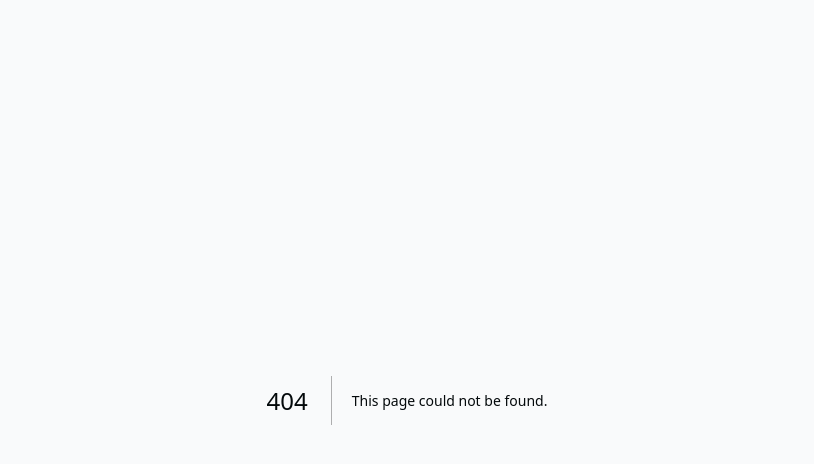
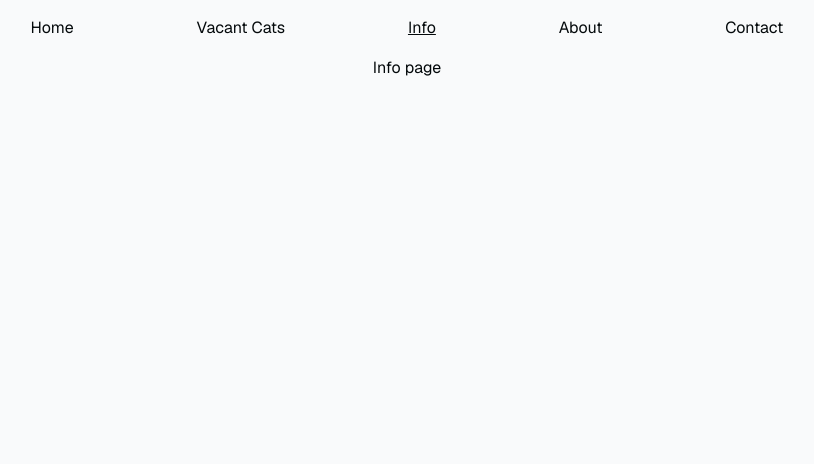
Before and after one commit to JTKsson/cat-shelter-project, a Next.js app: page /info in a window 1280 px wide. Before the commit this address had no page. Shown: the top 464 px of the page, without its empty margins (233-1047 px from the left). Built offline with nearby package versions, Linux system fonts and the light colour scheme.

Commit message:
a working navbar and pages created

```diff
--- /dev/null
+++ b/app/about/page.tsx
@@ -0,0 +1,9 @@
+
+const About = () => {
+
+  return(
+    <p>About us</p>
+  )
+}
+
+export default About
--- /dev/null
+++ b/app/contact/page.tsx
@@ -0,0 +1,9 @@
+
+const Contact = () => {
+
+  return(
+    <p>Contact page</p>
+  )
+}
+
+export default Contact
--- a/app/globals.css
+++ b/app/globals.css
@@ -40,3 +40,7 @@
     transform: translateY(0);
   }
 }
+
+* {
+  box-sizing: border-box;
+}
--- /dev/null
+++ b/app/info/page.tsx
@@ -0,0 +1,10 @@
+
+
+const InfoPage = () => {
+
+  return(
+    <p>Info page</p>
+  )
+}
+
+export default InfoPage
--- a/app/layout.tsx
+++ b/app/layout.tsx
@@ -1,5 +1,6 @@
 import { GeistSans } from "geist/font/sans";
 import "./globals.css";
+import Navbar from "@/components/Navbar";
 
 const defaultUrl = process.env.VERCEL_URL
   ? `https://${process.env.VERCEL_URL}`
@@ -7,8 +8,8 @@ const defaultUrl = process.env.VERCEL_URL
 
 export const metadata = {
   metadataBase: new URL(defaultUrl),
-  title: "Next.js and Supabase Starter Kit",
-  description: "The fastest way to build apps with Next.js and Supabase",
+  title: "Cat Shelter",
+  description: "Support the cat shelters!",
 };
 
 export default function RootLayout({
@@ -19,6 +20,7 @@ export default function RootLayout({
   return (
     <html lang="en" className={GeistSans.className}>
       <body className="bg-background text-foreground">
+      <Navbar />
         <main className="min-h-screen flex flex-col items-center">
           {children}
         </main>
--- a/app/page.tsx
+++ b/app/page.tsx
@@ -1,15 +1,9 @@
-import AddCat from "@/components/AddCat";
-import CatsList from "@/components/CatsList";
-import SignOut from "@/components/SignOut";
 
 export default async function Index() {
 
   return (
     <div className="flex-1 w-full flex flex-col gap-20 items-center">
-      <SignOut />
-      <h1>Hejsan hoppsan</h1>
-      <CatsList />
-      <AddCat />
+      <h1>Home page</h1>
     </div>
   );
 }
--- /dev/null
+++ b/app/vacant-cats/page.tsx
@@ -0,0 +1,13 @@
+import AddCat from "@/components/AddCat";
+import CatsList from "@/components/CatsList";
+const VacantCats = () => {
+
+  return(
+    <div className="flex-1 w-full flex flex-col gap-20 items-center">
+    <h1>Vacant cats</h1>
+    <CatsList />
+    <AddCat />
+  </div>  )
+}
+
+export default VacantCats
--- /dev/null
+++ b/components/Navbar/index.tsx
@@ -0,0 +1,46 @@
+"use client";
+import Link from "next/link";
+import { usePathname } from "next/navigation";
+
+const navItems = {
+  "/": {
+    name: "Home",
+  },
+  "/vacant-cats": {
+    name: "Vacant Cats",
+  },
+  "/info": {
+    name: "Info",
+  },
+  "/about": {
+    name: "About",
+  },
+  "/contact": {
+    name: "Contact",
+  },
+};
+
+const Navbar = () => {
+  const pathname = usePathname() || "/";
+
+  return (
+    <div className="flex justify-center p-4 bg-transparent">
+    <div className="flex flex-row justify-evenly w-4/5 text-center">
+      {Object.entries(navItems).map(([path, { name }]) => {
+        const isActive = path === pathname;
+        return (
+          <Link key={path} href={path}>
+            <span
+                className={`cursor-pointer ${
+                  isActive ? "underline" : ""
+                } hover:underline`}
+              >{name}</span>
+          </Link>
+        );
+      })}
+    </div>
+    </div>
+  );
+};
+
+export default Navbar;
--- a/package.json
+++ b/package.json
@@ -18,7 +18,7 @@
     "postcss": "8.4.29",
     "react": "^18.2.0",
     "react-dom": "^18.2.0",
-    "tailwindcss": "3.3.3",
+    "tailwindcss": "^3.4.1",
     "typescript": "5.1.3"
   },
   "devDependencies": {
```
Also changed, not shown: 1 other file (tests, documents, lock files or other folders).
